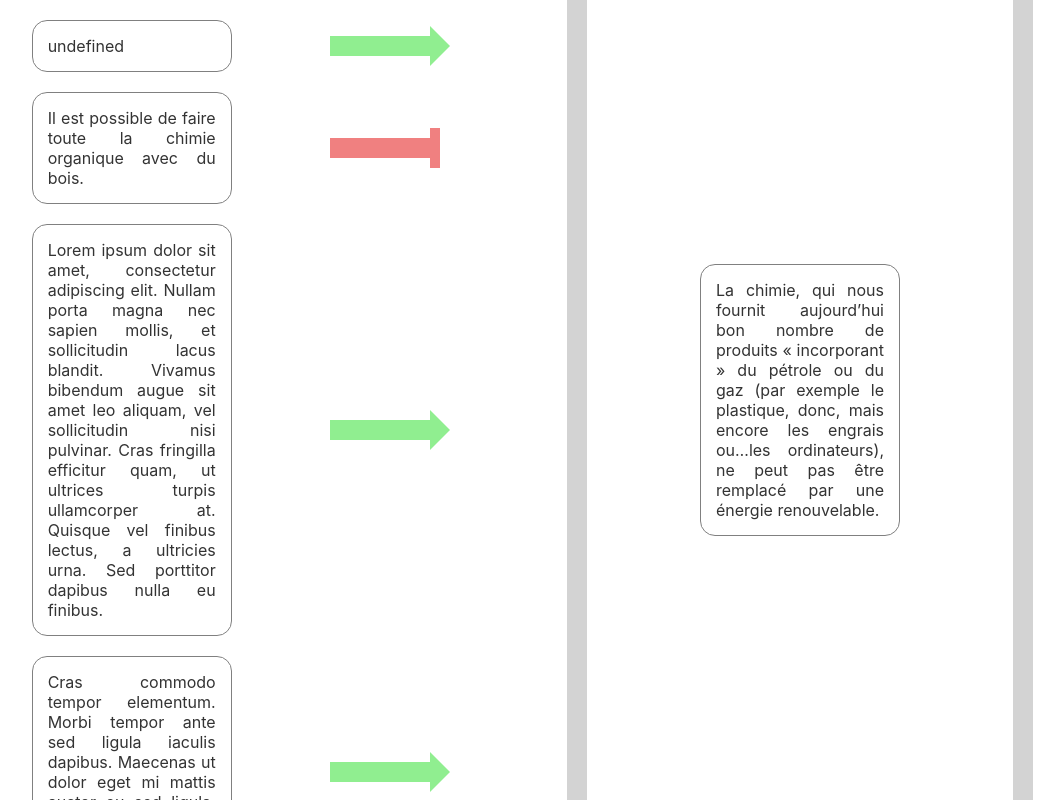
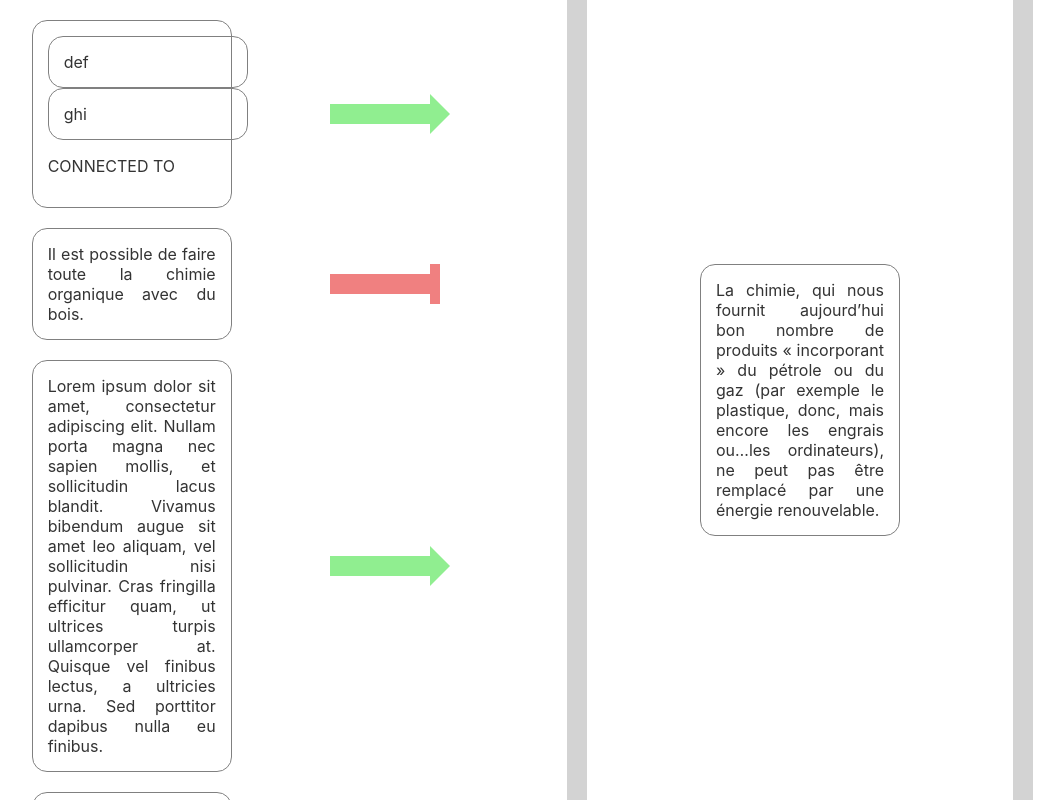
Before and after one commit to laybe/faxiom, a Svelte app: page / in a window 1280 px wide. Shown: the whole page, without its empty margins (20-1084 px from the left). Built offline with nearby package versions, Linux system fonts and the light colour scheme.

Commit message:
Add component for Connected Propositions

```diff
--- /dev/null
+++ b/src/ConnectedPropositionComponent.svelte
@@ -0,0 +1,27 @@
+<script lang="ts">
+  import type { ConnectedProposition } from "./model/proposition/ConnectedProposition";
+  import type { PropositionUnion } from "./model/proposition/PropositionUnion";
+  import PropositionComponent from "./PropositionComponent.svelte";
+
+  export let proposition: ConnectedProposition;
+  let propositionsList: PropositionUnion[];
+  $: propositionsList = proposition.connectedPropositions;
+</script>
+
+<div>
+  {#each propositionsList as propositionItem (propositionItem.id)}
+    <PropositionComponent proposition={propositionItem}/>
+  {/each}
+  <p> CONNECTED TO </p>
+</div>
+
+<style lang="scss">
+  div {
+    border: 1px solid grey;
+    border-radius: 15px;
+    width: 200px;
+    padding: 15px;
+    // text-align: justify;
+    // text-justify: inter-word;
+  }
+</style>
--- a/src/PropositionComponent.svelte
+++ b/src/PropositionComponent.svelte
@@ -1,24 +1,34 @@
 <script lang="ts">
   import type { PropositionUnion } from "./model/proposition/PropositionUnion";
   import { PropositionType } from "./model/proposition/PropositionType";
+  import type { SingleProposition } from "./model/proposition/SingleProposition";
+  import type { ConnectedProposition } from "./model/proposition/ConnectedProposition";
+  import SinglePropositionComponent from "./SinglePropositionComponent.svelte";
+  import ConnectedPropositionComponent from "./ConnectedPropositionComponent.svelte";
 
   export let proposition: PropositionUnion;
-  let text: string;
+  let singleProposition: SingleProposition;
+  let connectedProposition: ConnectedProposition;
+
+  function isSingle(proposition: PropositionUnion): proposition is SingleProposition {
+    return proposition && proposition.type === PropositionType.SINGLE;
+  }
+
+  function isConnected(proposition: PropositionUnion): proposition is ConnectedProposition {
+    return proposition && proposition.type === PropositionType.CONNECTION;
+  }
+
   $: {
-    if (proposition && proposition.type === PropositionType.SINGLE)
-      text = proposition.text;
+    if (isSingle(proposition)) {
+      singleProposition = proposition;
+    } else if (isConnected(proposition)) {
+      connectedProposition = proposition;
+    }
   }
 </script>
 
-<div class="text">{text}</div>
-
-<style lang="scss">
-  .text {
-    border: 1px solid grey;
-    border-radius: 15px;
-    width: 200px;
-    padding: 15px;
-    text-align: justify;
-    text-justify: inter-word;
-  }
-</style>
+{#if singleProposition}
+  <SinglePropositionComponent proposition={singleProposition}/>
+{:else if connectedProposition}
+  <ConnectedPropositionComponent proposition={connectedProposition}/>
+{/if}
--- /dev/null
+++ b/src/SinglePropositionComponent.svelte
@@ -0,0 +1,20 @@
+<script lang="ts">
+  import type { SingleProposition } from "./model/proposition/SingleProposition";
+
+  export let proposition: SingleProposition;
+  let text: string;
+  $: text = proposition.text;
+</script>
+
+<div>{text}</div>
+
+<style lang="scss">
+  div {
+    border: 1px solid grey;
+    border-radius: 15px;
+    width: 200px;
+    padding: 15px;
+    text-align: justify;
+    text-justify: inter-word;
+  }
+</style>
--- a/src/model/proposition/ConnectedProposition.ts
+++ b/src/model/proposition/ConnectedProposition.ts
@@ -1,5 +1,6 @@
 import type { Proposition } from "./Proposition";
 import type { PropositionType } from "./PropositionType";
+import type { PropositionUnion } from "./PropositionUnion";
 
 enum ConnectionType {
   CONJUNCTION = 'conjunction',
@@ -8,5 +9,5 @@ enum ConnectionType {
 export interface ConnectedProposition extends Proposition {
   type: PropositionType.CONNECTION;
   connectionType: ConnectionType;
-  connectedPropositions: Proposition[];
+  connectedPropositions: PropositionUnion[];
 }
```
